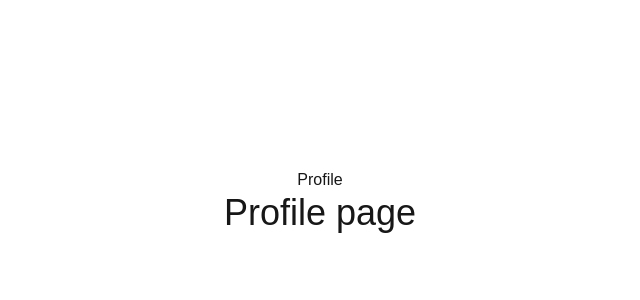
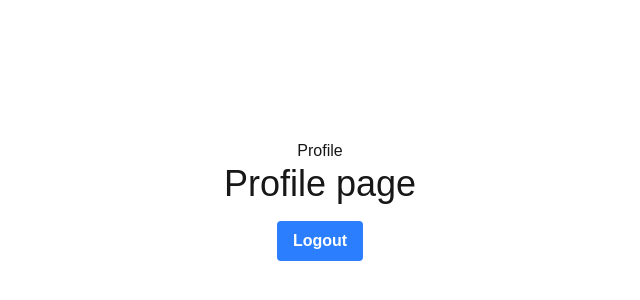
Before and after one commit to DeepakJalumoori/nextjs-authentication, a Next.js app: page /profile in a window 1280 px wide. Shown: the part 200-500 px from the top of the page, without its empty margins (320-960 px from the left). Built offline with nearby package versions, Linux system fonts and the light colour scheme.

Commit message:
feat: add logout functionality with API integration

```diff
--- /dev/null
+++ b/src/app/api/users/logout/route.ts
@@ -0,0 +1,23 @@
+import { NextResponse } from "next/server";
+
+export async function GET() {
+  try {
+    const response = NextResponse.json({
+      message: "Logout successfull",
+      success: true,
+    });
+    response.cookies.set("token", "", {
+      httpOnly: true,
+      expires: new Date(0),
+    });
+
+    return response;
+  } catch (error: any) {
+    return NextResponse.json(
+      {
+        message: error.messgae,
+      },
+      { status: 500 },
+    );
+  }
+}
--- a/src/app/profile/page.tsx
+++ b/src/app/profile/page.tsx
@@ -1,9 +1,32 @@
+"use client";
+import { useEffect, useState } from "react";
+import Link from "next/link";
+import axios from "axios";
+import { useRouter } from "next/navigation";
+
 export default function ProfilePage() {
+  const router = useRouter();
+  const logout = async () => {
+    try {
+      await axios.get("/api/users/logout");
+      console.log("Logout successfull.");
+      router.push("/login");
+    } catch (error: any) {
+      console.log(error.message);
+    }
+  };
   return (
     <div className="flex flex-col items-center justify-center min-h-screen py-2">
       <h1>Profile</h1>
       <hr />
       <p className="text-4xl">Profile page</p>
+      <hr />
+      <button
+        onClick={logout}
+        className="bg-blue-500 mt-4 hover:bg-blue-700 text-white font-bold py-2 px-4 rounded"
+      >
+        Logout
+      </button>
     </div>
   );
 }
```
